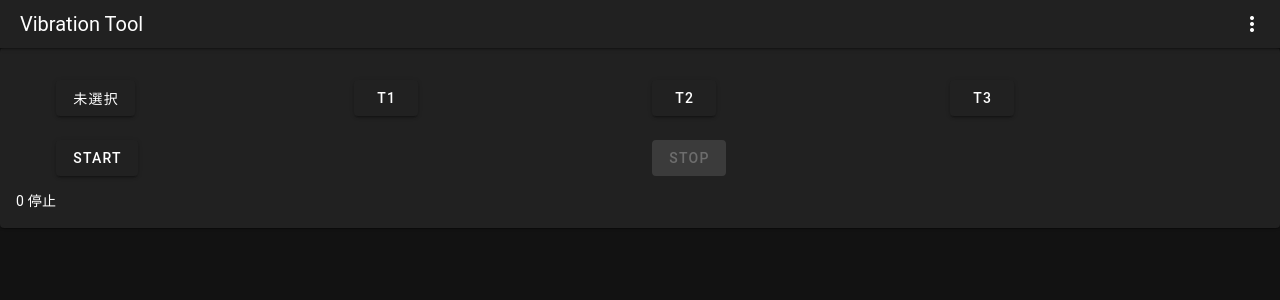
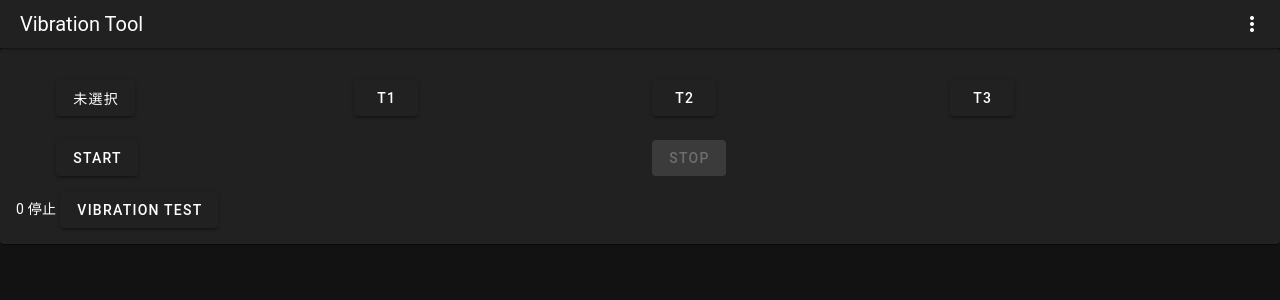
Before and after one commit to akabana0524/vibration-tool, a Vue app: page / in a window 1280 px wide. Shown: the top 300 px of the page. Built offline with nearby package versions, Linux system fonts and the light colour scheme.

Commit message:
chore: 振動機能の検証ボタン追加。

```diff
--- a/src/components/MainView.vue
+++ b/src/components/MainView.vue
@@ -18,6 +18,7 @@
       </v-container>
       {{ passed }}
       {{ currentStatus }}
+      <v-btn @click="vibrationTest">vibration test</v-btn>
     </v-card-text>
   </v-card>
 </template>
@@ -25,4 +26,7 @@
 <script lang="ts" setup>
 import { useVibrationPattern, VIBRATION_PATTERN_LIST } from "../composables/VibrationPattern";
 const { setPattern, start, stop, canStart, canStop, currentStatus, currentVibrationPattern, passed } = useVibrationPattern();
+function vibrationTest() {
+  navigator.vibrate(1000);
+}
 </script>
```
